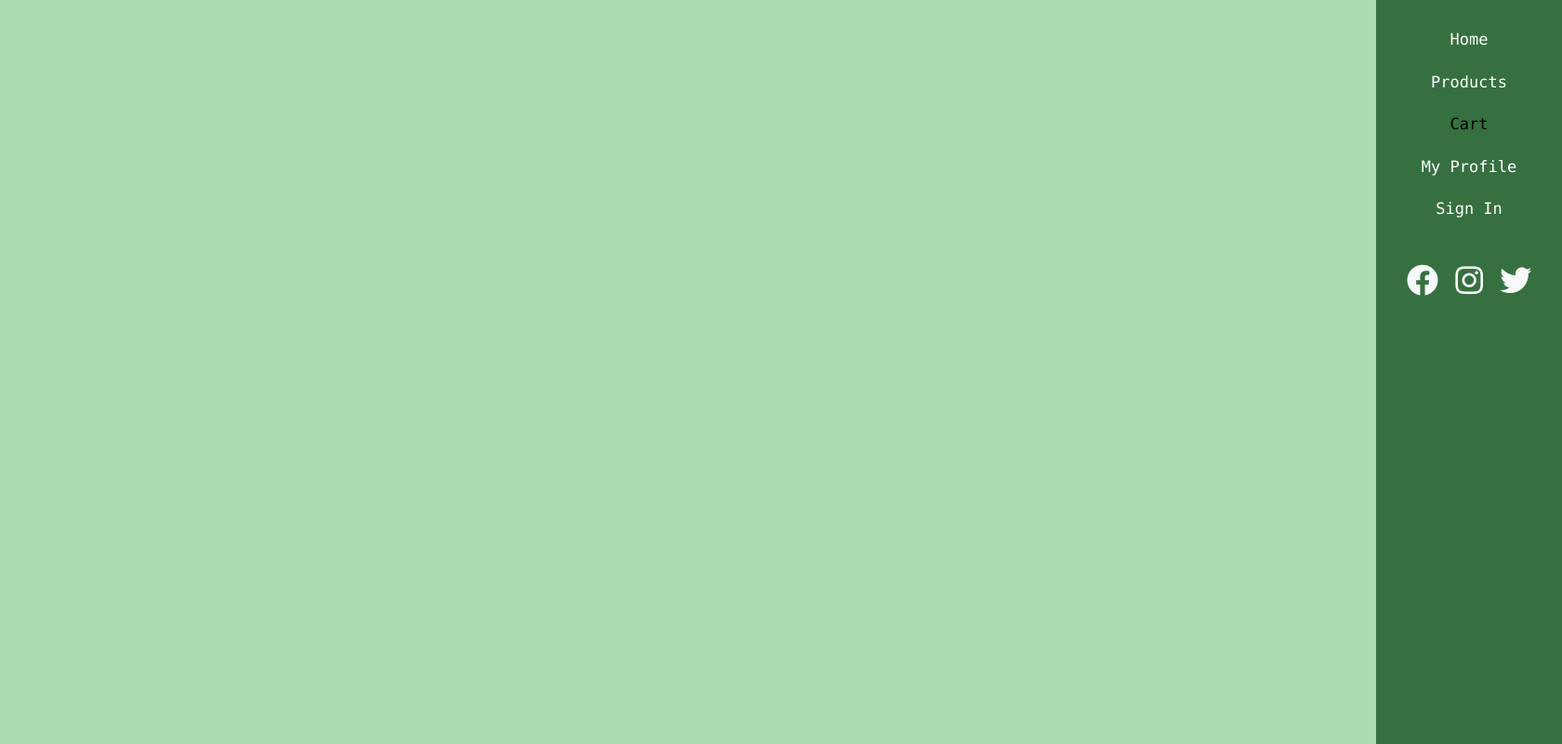
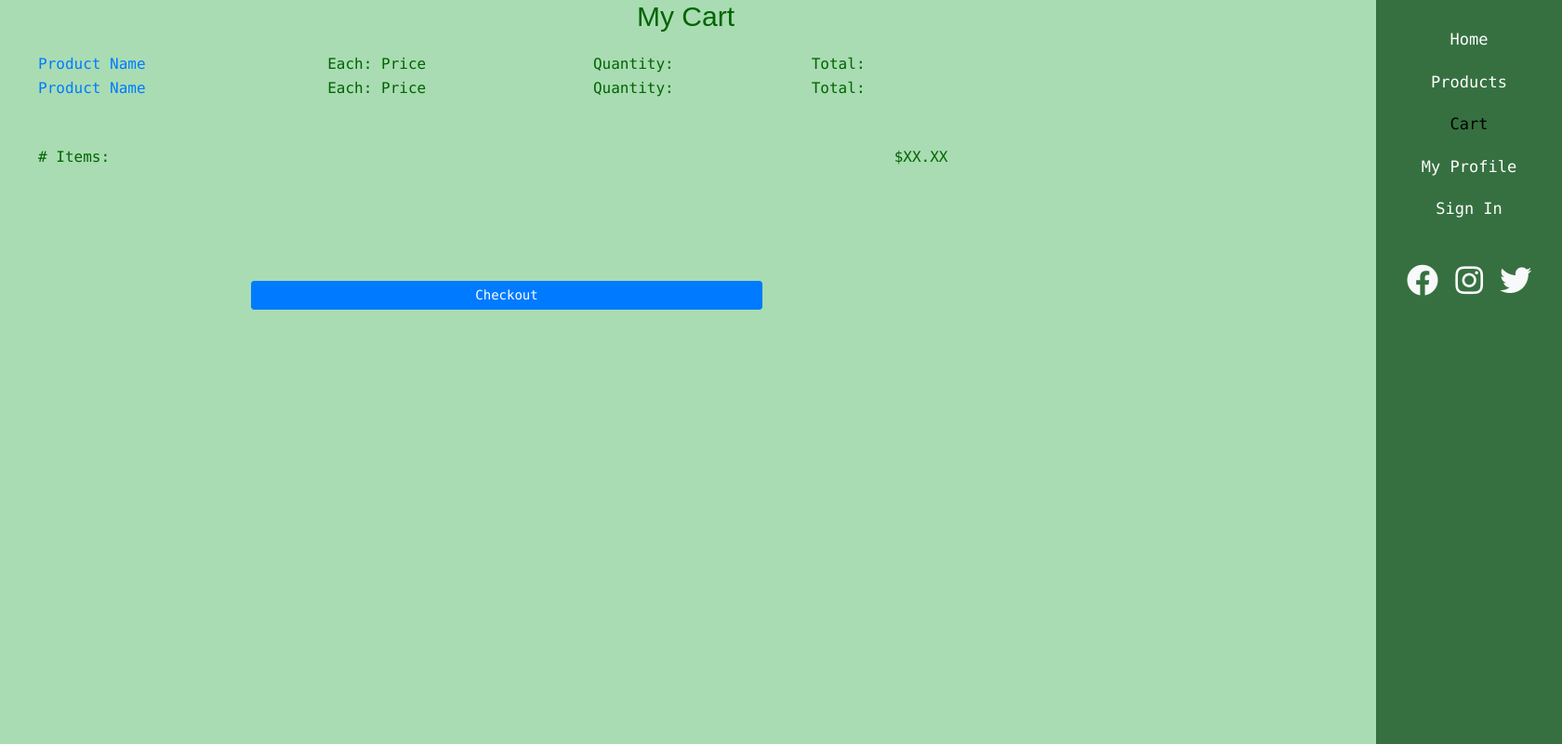
Before and after one commit to Alex-Senst/ChaoticGoods, a PHP site: page /cart.html in a window 1680 px wide. Shown: the whole page at 93% size. Run offline with PHP 8.4, Linux system fonts and the light colour scheme.

Commit message:
Cart Content

```diff
--- a/cart.html
+++ b/cart.html
@@ -23,7 +23,40 @@
             <a href="https://twitter.com" target="_blank" class="text-light"><i class="fab fa-twitter fa-2x"></i></a>
         </div>
     </div>
-
+    <h2 style="text-align: center; padding-right: 220px;">My Cart</h2>
+    <div class="container">
+        <div class="text">
+            <table style="width: 90%;">
+                <tr>
+                    <td>
+                        <a href="details.html">Product Name</a>
+                    </td>
+                    <td>Each: Price</td>
+                    <td>Quantity: </td>
+                    <td>Total:</td>
+                </tr>
+                <tr>
+                    <td>
+                        <a href="details.html">Product Name</a>
+                    </td>
+                    <td>Each: Price</td>
+                    <td>Quantity: </td>
+                    <td>Total:</td>
+                </tr>
+            </table>
+            <br> <br>
+            <table style="width: 147%";>
+                <tr>
+                    <td># Items: </td>
+                    <td>$XX.XX</td>
+                </tr>
+            </table>
+            <br><br><br><br><br>
+            <div class="container">
+                <button type="button" class="btn btn-primary btn-sm btn-block" style="width: 50%; margin-left: 230px;">Checkout</button>
+            </div>
+        </div>
+    </div>
     <script src="https://code.jquery.com/jquery-3.5.1.slim.min.js"></script>
     <script src="https://maxcdn.bootstrapcdn.com/bootstrap/4.5.2/js/bootstrap.bundle.min.js"></script>
 </body>
--- a/login.html
+++ b/login.html
@@ -12,7 +12,7 @@
         .container {
             max-width: 400px;
             margin-top: 50px;
-            margin: auto;
+            margin-left: 450px;
         }
     </style>
 </head>
--- a/styles.css
+++ b/styles.css
@@ -31,12 +31,10 @@ header, .form-label, .text {
 
 .text {
     color: darkgreen;
-    padding-right: 220x;
     margin-top: 20px;
     margin-left: 40px;
     margin-bottom: 20px;
     font-family: 'Lucida Console', monospace;
-    list-style: none;
 }
 .sidebar {
     position: fixed;
@@ -80,3 +78,16 @@ header, .form-label, .text {
     margin: 0;
     width: 100%;
 }
+
+.wrapper {
+    text-align: center;
+}
+
+.button {
+    position: absolute;
+    top: 50%;
+    border-radius: 8px;
+}
+
+table {
+    max-width
--- a/user.html
+++ b/user.html
@@ -31,7 +31,7 @@
                 <p>Email: </p>
                 <p>Shipping Address: </p>
                 <p>Billing Address: </p>
-                <li><a href="changeps.html">Change Password</a></li>
+                <a href="changeps.html">Change Password</a></li>
             </div>
     </div>
     <div class="container">
@@ -43,7 +43,7 @@
                     <td>Product 1</td>
                     <td>Status 1</td>
                     <td>
-                        <li><a href="reorder.html">Reorder</a></li>
+                        <a href="reorder.html">Reorder</a>
                     </td>
                 </tr>
                 <tr>
@@ -51,7 +51,7 @@
                     <td>Product 2</td>
                     <td>Status 2</td>
                     <td>
-                        <li><a href="reorder.html">Reorder</a></li>
+                        <a href="reorder.html">Reorder</a>
                     </td>
                 </tr>
             </table>
```
